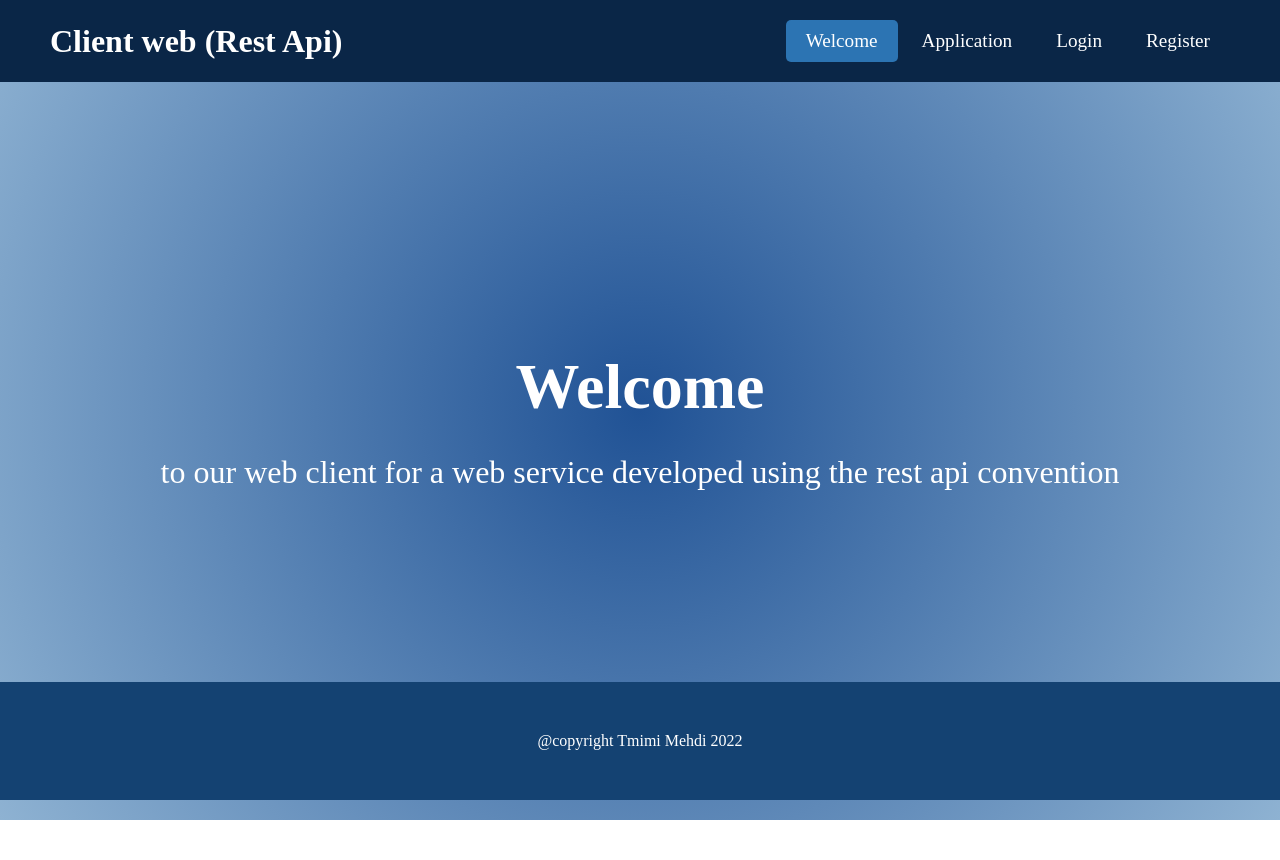
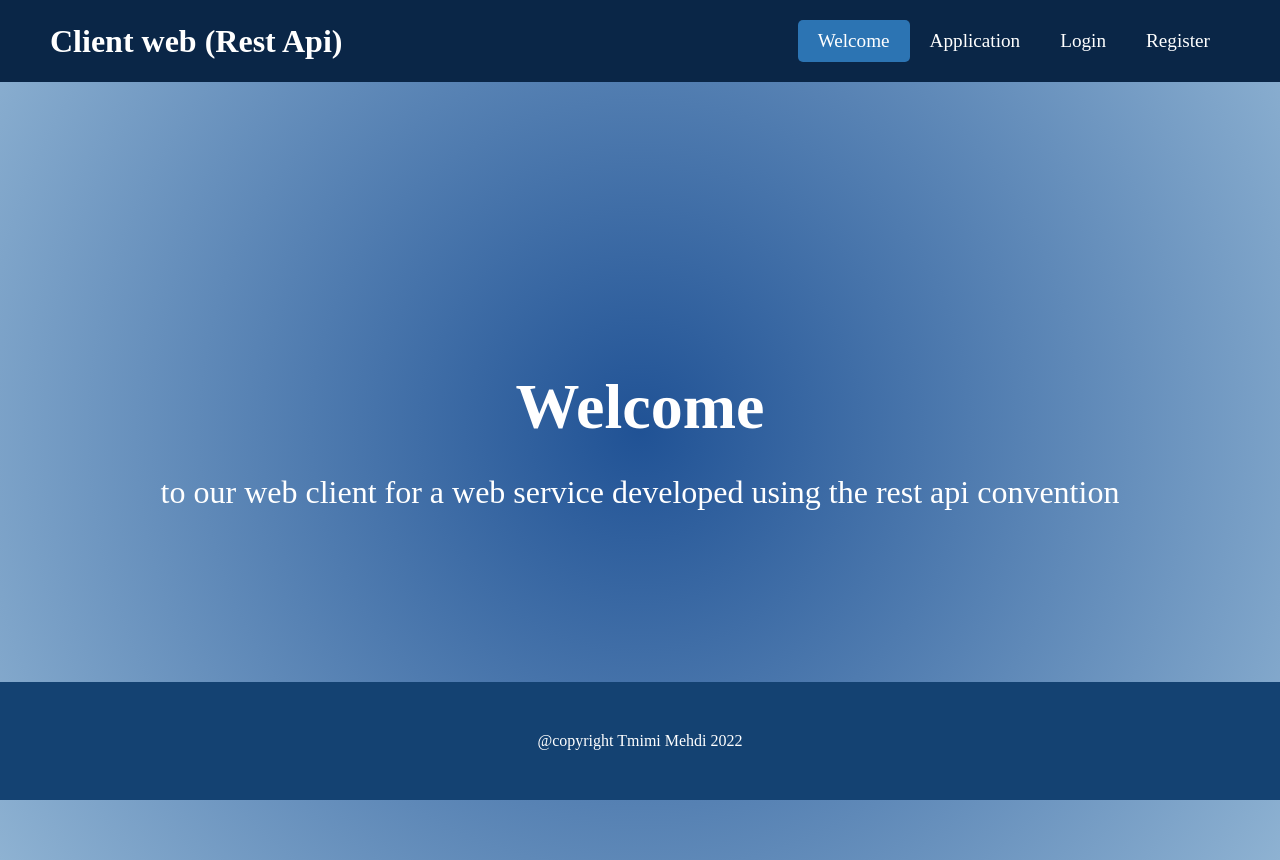
Before and after one commit to mehdiTmimi/Client-web-node-js-course---uemf2022-2023, a plain HTML site: page index.html in a window 1280 px wide. Before the commit the page ends 820 px from the top, so only its background shows below. Drawn offline with Linux system fonts and the light colour scheme.

Commit message:
fixing errors 1

```diff
--- a/css/main.css
+++ b/css/main.css
@@ -24,6 +24,7 @@ header{
     left: 0px;
     right: 0px;
     top: 0px;
+    flex-wrap: wrap;
 }
 header nav li{
     display: inline-block;
@@ -31,6 +32,11 @@ header nav li{
     font-size: 1.2em;
     text-transform: capitalize;
     border-radius: 5px;
+}
+header nav ul{
+    display: flex;
+    flex-direction: row;
+    flex-wrap: wrap;
 }
 .selected{
     background-color: var(--fourthColor);
@@ -60,6 +66,7 @@ section{
     align-items: center;
     justify-content: center;
     color: var(--textColor);
+    padding: 20px;
    }
 #welcome h2{
     font-size: 4em;
@@ -67,6 +74,7 @@ section{
 }
 #welcome p{
     font-size: 2em;
+    text-align: justify;
 }
 
 /* login*/
```
